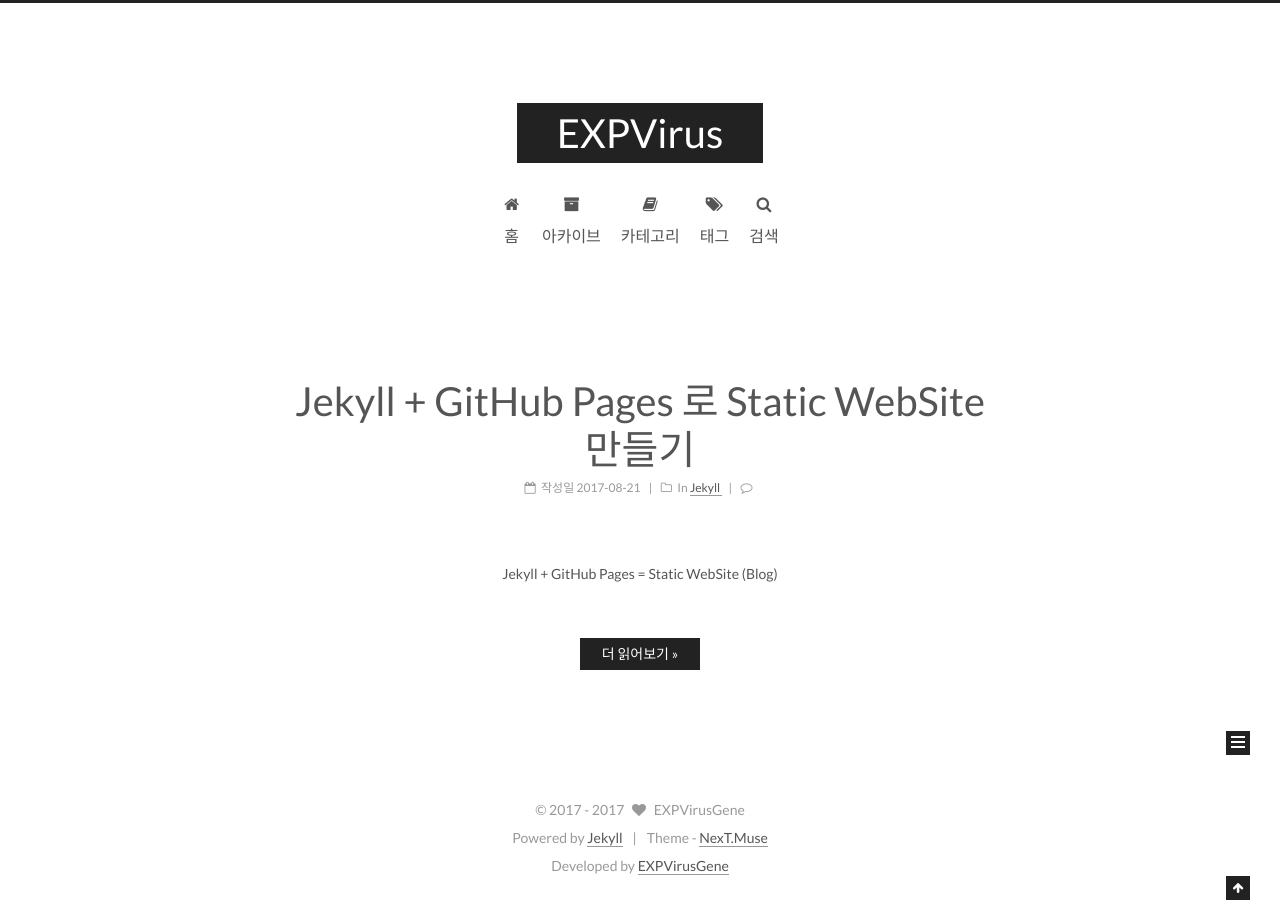
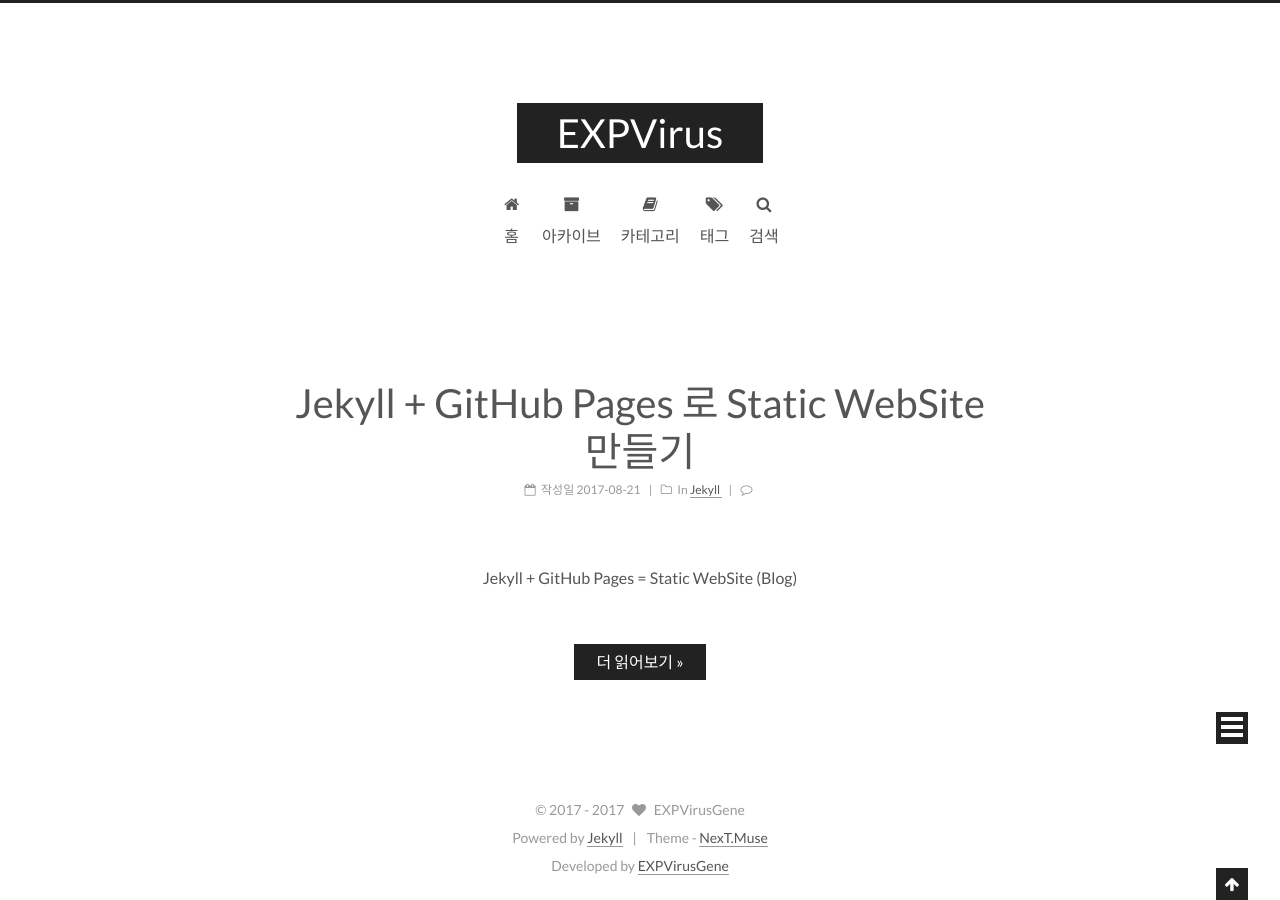
Before and after one commit to expVirusGene/expvirusgene.github.io, a Jekyll site: the page built from index.html, in a window 1280 px wide. Shown: the part 100-1000 px from the top of the page. Built offline with Jekyll 4.4.1, drawn with Linux system fonts in a browser that asks for light colours; the list of posts is cut into pages by our own code; comment, search, counter and statistics services are not loaded.

```diff
--- a/_assets/js/src/motion.js
+++ b/_assets/js/src/motion.js
@@ -54,8 +54,8 @@
   var sidebarToggleLine1st = new SidebarToggleLine({
     el: '.sidebar-toggle-line-first',
     status: {
-      arrow: {width: '50%', rotateZ: '-45deg', top: '2px'},
-      close: {width: '100%', rotateZ: '-45deg', top: '5px'}
+      arrow: {width: '50%', rotateZ: '-45deg', top: '4px'},
+      close: {width: '100%', rotateZ: '-45deg', top: '8px'}
     }
   });
   var sidebarToggleLine2nd = new SidebarToggleLine({
@@ -68,8 +68,8 @@
   var sidebarToggleLine3rd = new SidebarToggleLine({
     el: '.sidebar-toggle-line-last',
     status: {
-      arrow: {width: '50%', rotateZ: '45deg', top: '-2px'},
-      close: {width: '100%', rotateZ: '45deg', top: '-5px'}
+      arrow: {width: '50%', rotateZ: '45deg', top: '-4px'},
+      close: {width: '100%', rotateZ: '45deg', top: '-8px'}
     }
   });
 
--- a/_sass/_common/components/back-to-top.scss
+++ b/_sass/_common/components/back-to-top.scss
@@ -6,7 +6,7 @@
     right: $b2t-position-right;
     z-index: $zindex-5;
     padding: 0 6px;
-    width: if(jekyll-config('sidebar.scrollpercent'), initial, 24px);
+    width: if(jekyll-config('sidebar.scrollpercent'), initial, 32px);
     background: $b2t-bg-color;
     font-size: $b2t-font-size;
     opacity: $b2t-opacity;
--- a/_sass/_common/components/sidebar/sidebar-toggle.scss
+++ b/_sass/_common/components/sidebar/sidebar-toggle.scss
@@ -1,9 +1,9 @@
 .sidebar-toggle {
   position: fixed;
   right: $b2t-position-right;
-  bottom: 45px;
-  width: 14px;
-  height: 14px;
+  bottom: 56px;
+  width: 22px;
+  height: 22px;
   padding: 5px;
   background: $black-deep;
   line-height: 0;
@@ -13,7 +13,7 @@
 
   @include tablet() {
 //    display: none;
-    bottom: 36px;
+    bottom: 48px;
     right: 10px;
     opacity: 0.5;
 
@@ -23,7 +23,7 @@
   }
   @include mobile() {
 //    display: none;
-    bottom: 36px;
+    bottom: 48px;
     right: 10px;
     opacity: 0.5;
 
@@ -39,10 +39,10 @@
   position: relative;
   display: inline-block;
   vertical-align: top;
-  height: 2px;
+  height: 4px;
   width: 100%;
   background: white;
-  margin-top: 3px;
+  margin-top: 4px;
 
   &:first-child { margin-top: 0; }
 }
--- a/_sass/_variables/base.scss
+++ b/_sass/_variables/base.scss
@@ -91,7 +91,7 @@
 
 
 // Font size
-$font-size-base           : 14px;
+$font-size-base           : 16px;
 $font-size-small          : $font-size-base - 2px;
 $font-size-smaller        : $font-size-base - 4px;
 $font-size-large          : $font-size-base + 2px;
@@ -258,7 +258,7 @@
 $posts-collapse-left-mobile     : 5px;
 
 $read-more-color                : white;
-$read-more-font-size            : 14px;
+$read-more-font-size            : 16px;
 $read-more-bg-color             : $black-deep;
 $read-more-border-radius        : 0;
 
@@ -312,8 +312,8 @@
 $b2t-opacity                  : 1;
 $b2t-position-bottom          : -100px;
 $b2t-position-bottom-on       : 19px;
-$b2t-position-right           : 30px;
-$b2t-font-size                : 12px;
+$b2t-position-right           : 32px;
+$b2t-font-size                : 16px;
 $b2t-color                    : white;
 $b2t-bg-color                 : $black-deep;
 
```
Also changed, not shown: Gemfile (+6 -1 lines), .travis.yml.
